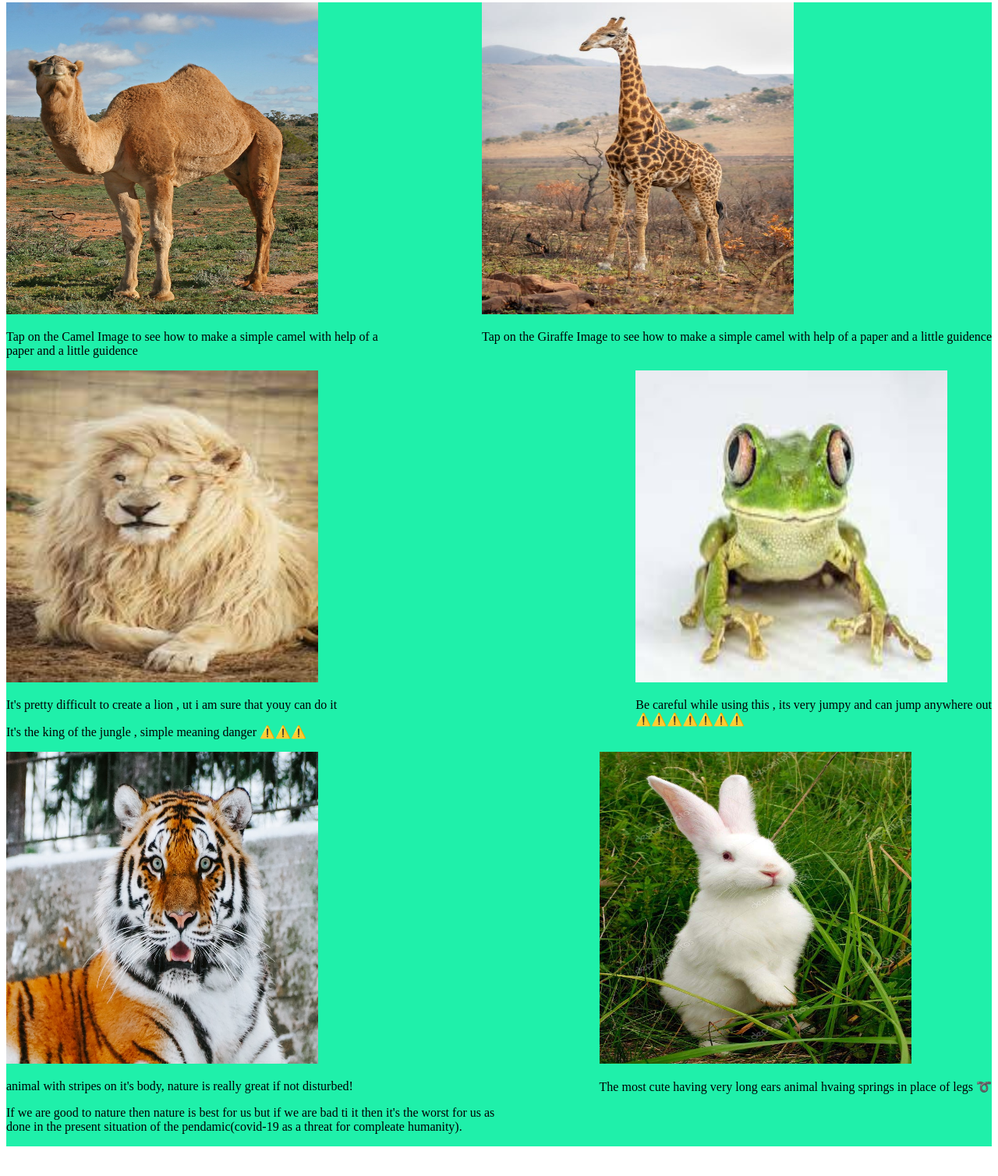
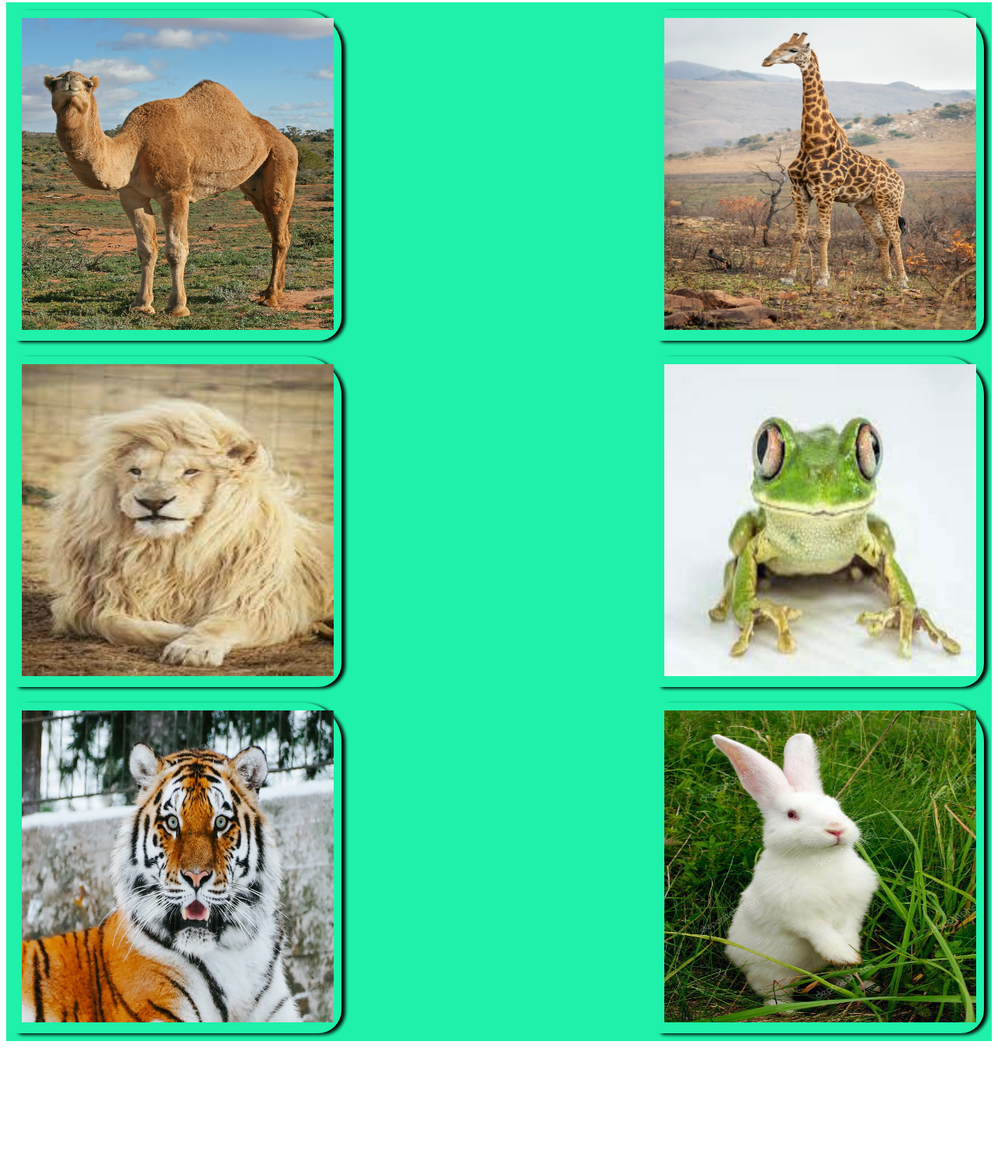
Before and after one commit to lakshya-beep/Origami-Website-2, a plain HTML site: page index.html in a window 1280 px wide. Shown: the part 622-2130 px from the top of the page at 78% size. Before the commit the page ends 2100 px from the top, so only its background shows below. Drawn offline with Linux system fonts and the light colour scheme.

Commit message:
Add files via upload

```diff
--- a/index.html
+++ b/index.html
@@ -34,35 +34,35 @@
     <div class="animals">
       <div class="combined">
       <a href="camelorigami.gif"><img src="camel.jpg" width="400" height="400"></a>
-      <p>Tap on the Camel Image to see how to make a simple camel with help of a <br/>paper and a little guidence</p>
+      <p>CAMEL</p>
     </div>
 
 
 <div class="combined">
       <a href="giraffe.gif"><img src="giraffeimage.jpeg" width="400" height="400"></a>
-      <p>Tap on the Giraffe Image to see how to make a simple camel with help of a paper and a little guidence</p>
+      <p>GIRAFFE</p>
     </div>
 
 <div class="combined">
       <a href="lionimage.gif"><img src="lion.jpg" width="400" height="400"></a>
-      <p>It's pretty difficult to create a lion , ut i am sure that youy can do it</p>
-      <p>It's the king of the jungle , simple meaning danger ⚠️⚠️⚠️</p>
+      <p>LION</p>
+
     </div>
 
       <div class="combined">
       <a href="from.gif"><img src="frogimage.jpg" width="400" height="400"></a>
-      <p>Be careful while using this , its very jumpy and can jump anywhere out <br/>⚠️⚠️⚠️⚠️⚠️⚠️⚠️</p>
+      <p>FROG</p>
     </div>
 
       <div class="combined">
       <a href="tiger.gif"><img src="tigerimage.jpg" width="400" height="400"></a>
-      <p>animal with stripes on it's body, nature is really great if not disturbed!</p>
-      <p>If we are good to nature then nature is best for us but if we are bad ti it then it's the worst for us as <br/>done in the present situation of the pendamic(covid-19 as a threat for compleate humanity).</p>
+      <p>TIGER</p>
+
     </div>
 
       <div class="combined">
       <a href="rabbit.jpg"><img src="rabbitimage.jpg" width="400" height="400"></a>
-      <p>The most cute having very long ears animal hvaing springs in place of legs ➰</p>
+      <p>RABBIT</p>
     </div>
 
     </div>
--- a/style.css
+++ b/style.css
@@ -16,6 +16,36 @@ color:#0015ff;
 }
 
 .combined{
-    border-radius: 50%;
+position: relative;
+}
 
+.combined p{
+    position : absolute;
+background-color: grey;
+font-size:50px;
+   margin-top: 50%;
+margin-left: 50%;
+transform: translate(-50%,-50%);
+opacity: 0;
 }
+
+.combined:hover img{
+    opacity: 0.33;
+    }
+
+    .combined{
+
+        flex-grow: 10px cyan;
+         box-shadow: 5px 2px 4px #000000;
+        padding: 10px;
+        margin:10px;
+        border-radius: 15px 50px 30px 5px;
+        opacity: 0.99;
+
+a:link{
+color: #870000;
+}
+
+a:visited{
+color: #870000;
+}
```
Also changed, not shown: project.html (+1 -1 lines).
